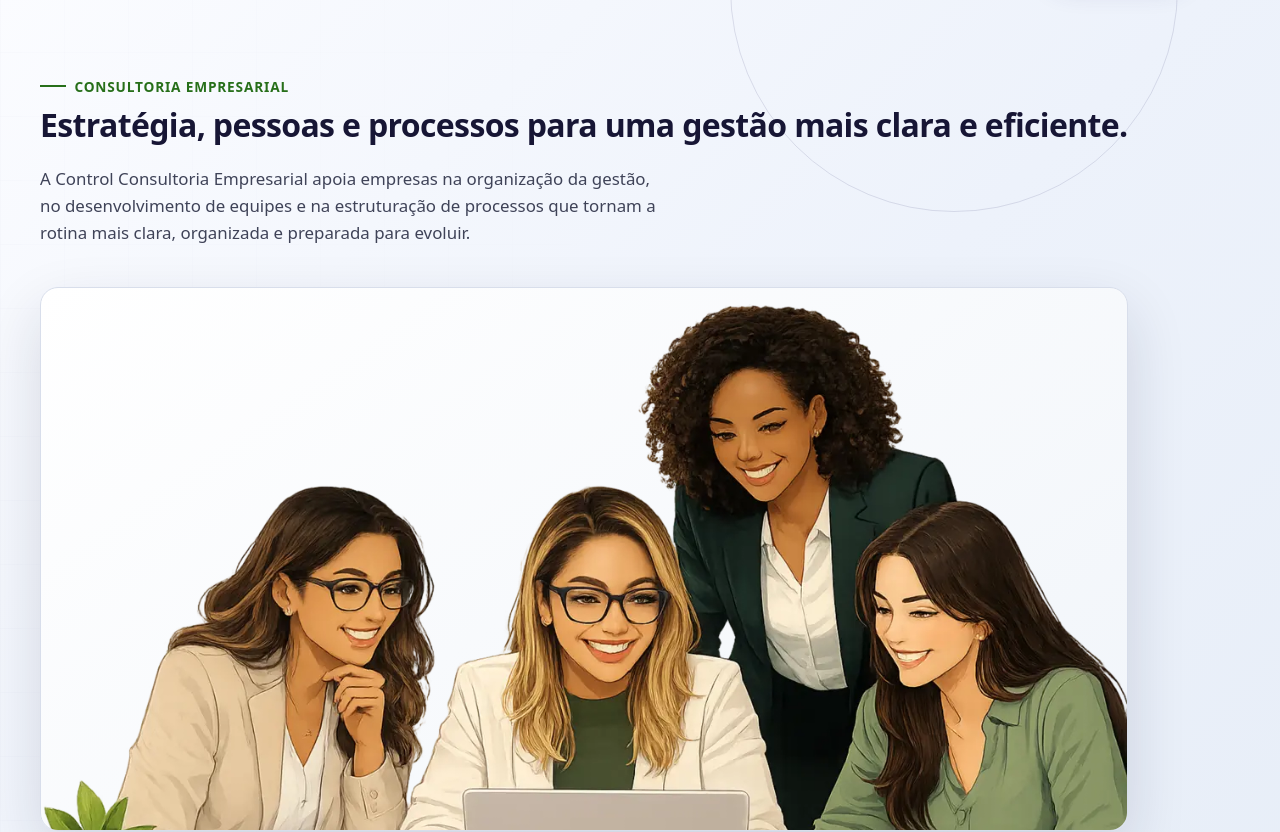
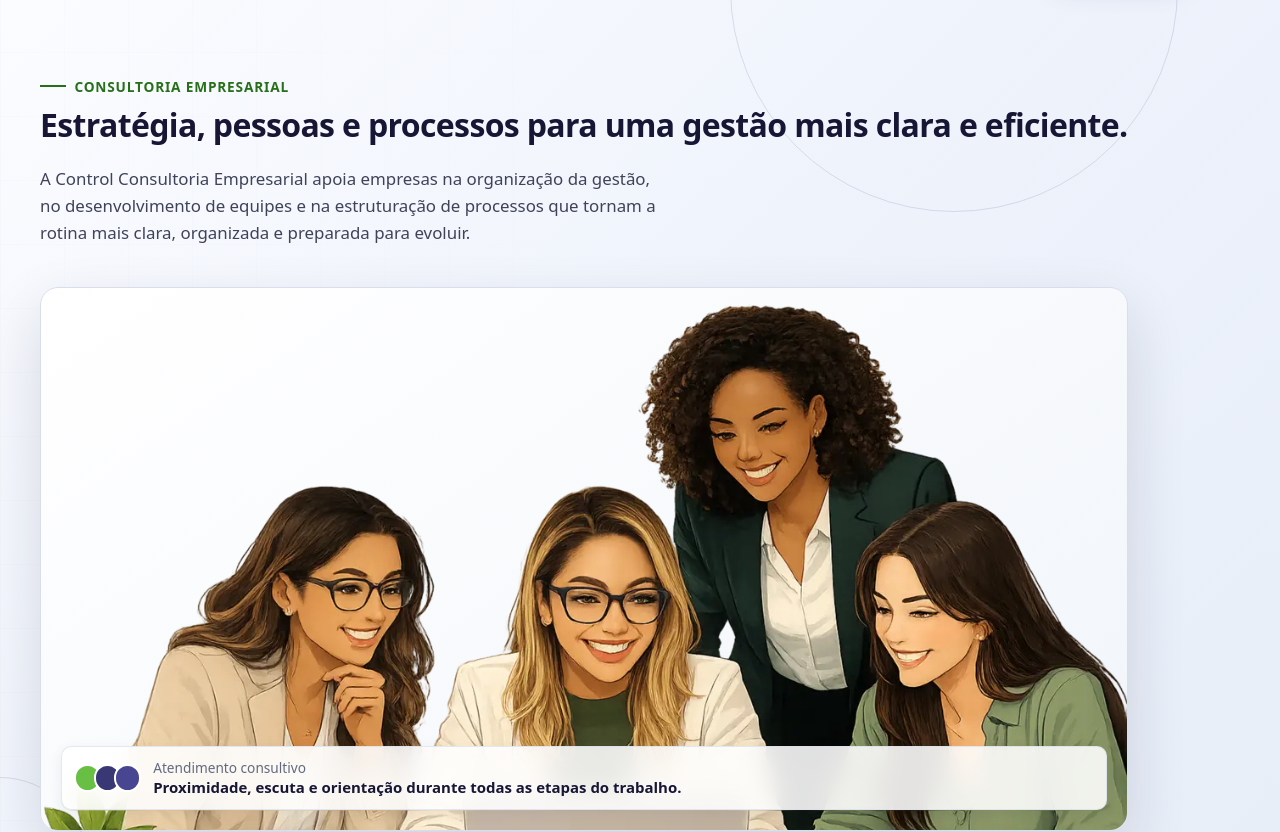
Before and after one commit to giselleandrade1/control-consultoria-website, a website: page index.html in a window 1280 px wide. Shown: the part 84-916 px from the top of the page. Drawn offline with Linux system fonts and the light colour scheme.

Commit message:
style: overlay hero consultative caption

```diff
--- a/css/styles.css
+++ b/css/styles.css
@@ -950,11 +950,22 @@
 }
 
 .hero-image-caption {
-  width: min(100%, 42rem);
+  position: absolute;
+  z-index: 2;
+  left: var(--space-5);
+  right: var(--space-5);
+  bottom: var(--space-5);
+  width: auto;
   display: flex;
   align-items: center;
   gap: .75rem;
-  padding: var(--space-3) 0 0;
+  padding: var(--space-3);
+  border: 1px solid color-mix(in srgb, var(--color-border) 70%, transparent);
+  border-radius: var(--radius-md);
+  background: color-mix(in srgb, var(--color-surface) 88%, transparent);
+  box-shadow: var(--shadow-sm);
+  backdrop-filter: blur(12px);
+  text-align: left;
 }
 
 .hero-image-caption small,
--- a/index.html
+++ b/index.html
@@ -144,10 +144,10 @@
                   alt="Equipe reunida analisando informações e prioridades empresariais" fetchpriority="high"
                   decoding="async">
               </picture>
-            </div>
-            <div class="hero-image-caption"><span class="people-dots"
-                aria-hidden="true"><i></i><i></i><i></i></span>
-              <div><small>Atendimento consultivo</small><strong>Proximidade, escuta e orientação durante todas as etapas do trabalho.</strong></div>
+              <div class="hero-image-caption"><span class="people-dots"
+                  aria-hidden="true"><i></i><i></i><i></i></span>
+                <div><small>Atendimento consultivo</small><strong>Proximidade, escuta e orientação durante todas as etapas do trabalho.</strong></div>
+              </div>
             </div>
           </div>
           <p>Cada projeto parte da realidade do negócio para construir soluções aplicáveis, consistentes e alinhadas aos seus objetivos.</p>
```
